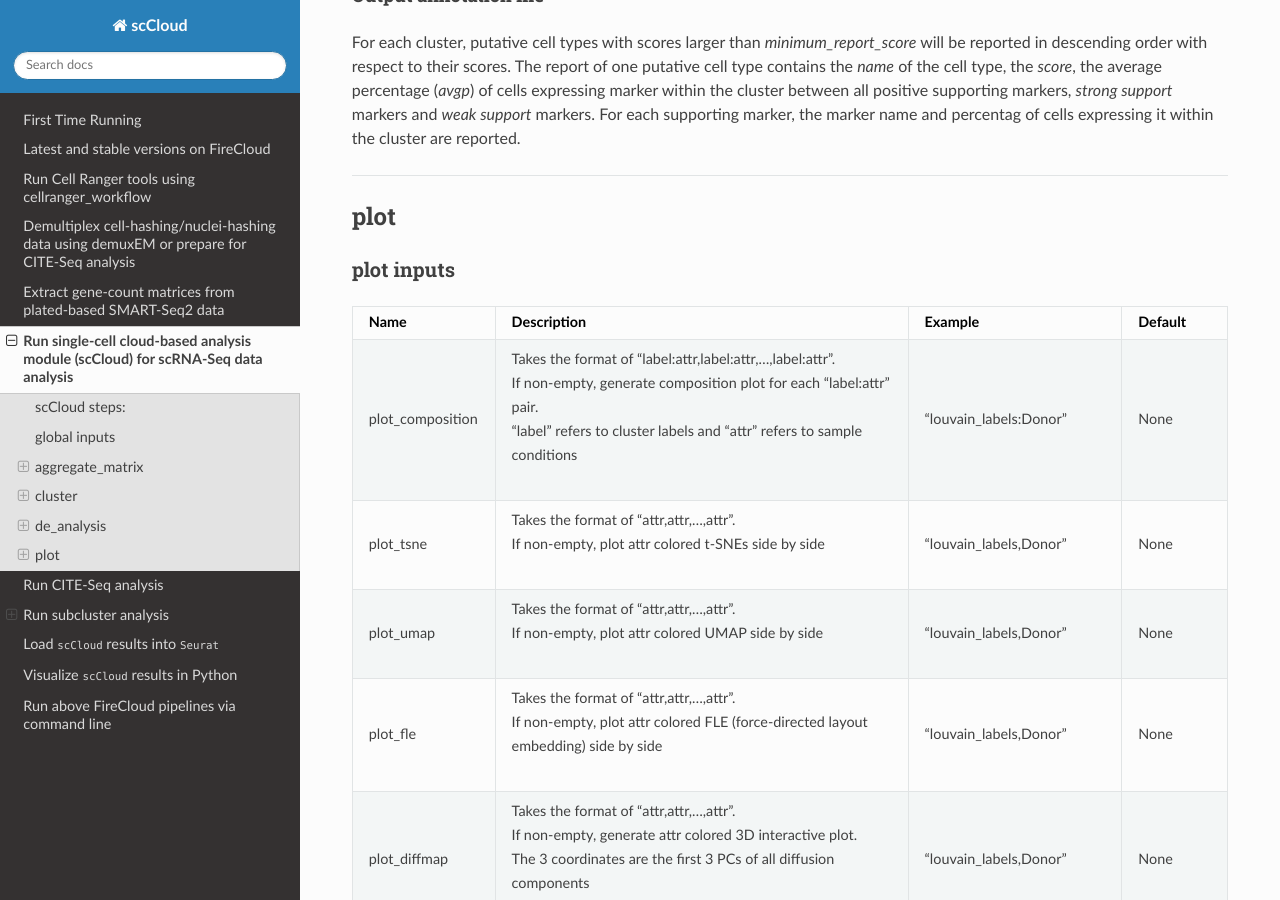
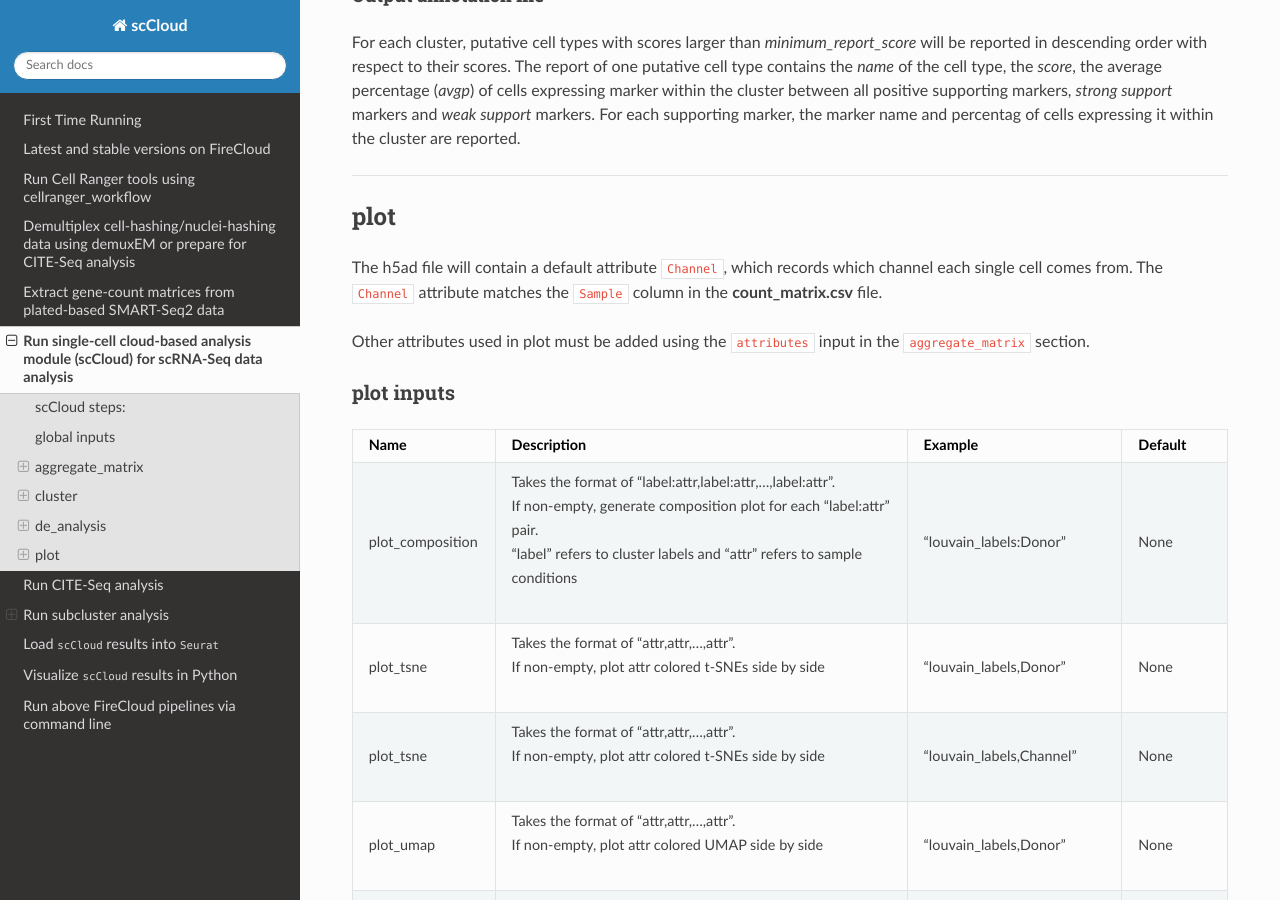
Before and after one commit to lilab-bcb/cumulus, a Sphinx documentation site: the page built from docs/scCloud.rst, in a window 1280 px wide and 900 px high, scrolled down 9468 px. Built offline with Sphinx 7.4.7 and the Read the Docs theme 2.0.0, drawn with Linux system fonts in a browser that asks for light colours.

```diff
--- a/docs/scCloud.rst
+++ b/docs/scCloud.rst
@@ -534,6 +534,11 @@ For each cluster, putative cell types with scores larger than *minimum_report_sc
 plot
 ^^^^
 
+The h5ad file will contain a default attribute ``Channel``, which records which channel each single cell comes from. The ``Channel`` attribute matches the ``Sample`` column in the **count_matrix.csv** file.
+
+Other attributes used in plot must be added using the ``attributes`` input in the ``aggregate_matrix`` section.
+
+
 plot inputs
 +++++++++++
 
@@ -555,6 +560,11 @@ plot inputs
 	  - | Takes the format of "attr,attr,...,attr".
 	    | If non-empty, plot attr colored t-SNEs side by side
 	  - "louvain_labels,Donor"
+	  - None
+	* - plot_tsne
+	  - | Takes the format of "attr,attr,...,attr".
+	    | If non-empty, plot attr colored t-SNEs side by side
+	  - "louvain_labels,Channel"
 	  - None
 	* - plot_umap
 	  - | Takes the format of "attr,attr,...,attr".
--- a/docs/versions.rst
+++ b/docs/versions.rst
@@ -26,7 +26,7 @@ Latest version
 	  - 11
 	  - Run subcluster analysis using scCloud
 	* - scCloud/scCloud_hashing_cite_seq
-	  - 11
+	  - 12
 	  - Run scCloud for cell-hashing/nucleus-hashing/CITE-Seq analysis
 
 Stable version - HTAPP v2
```
Also changed, not shown: 4 other files.
